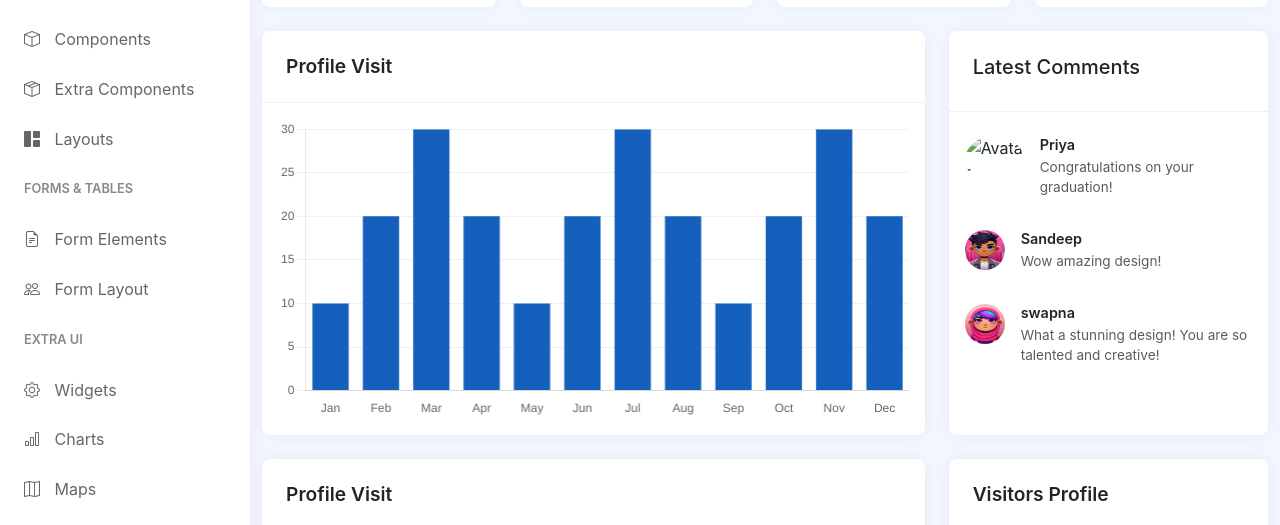
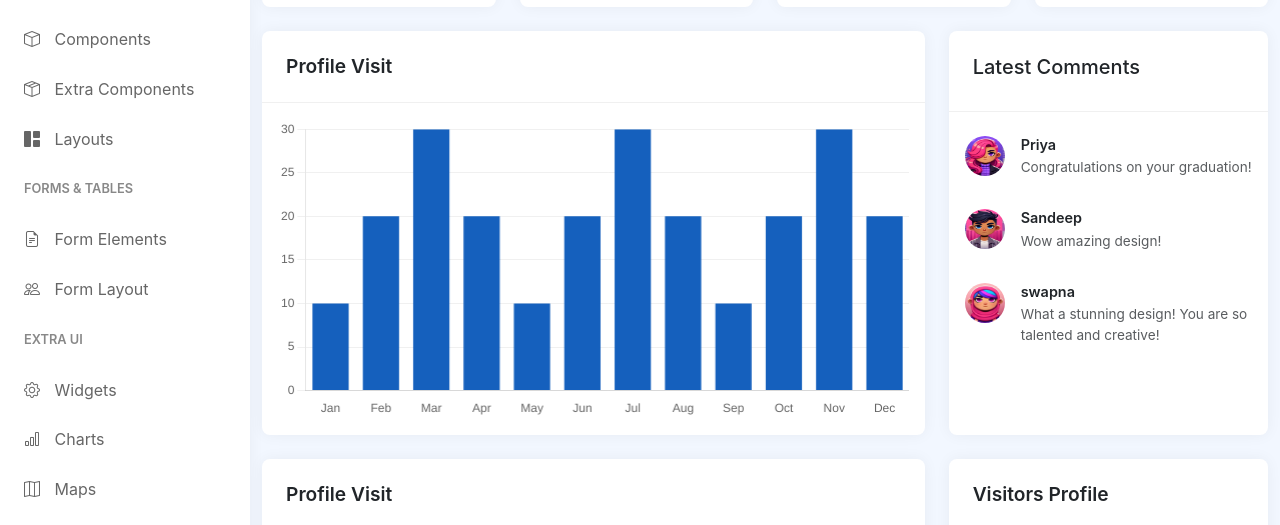
Before and after one commit to Balajinaga007/demo007, a plain HTML site: page index.html in a window 1280 px wide. Shown: the part 220-745 px from the top of the page. Drawn offline with nearby package versions, Linux system fonts and the light colour scheme.

Commit message:
index.html

```diff
--- a/index.html
+++ b/index.html
@@ -148,7 +148,7 @@
                                 <div class="comment-list">
                                     <div class="comment-item d-flex mb-3">
                                         <div class="avatar">
-                                            <img src="11.jpg" alt="Avatar" class="rounded-circle" width="40" height="40">
+                                            <img src="images/11.jpg" alt="Avatar" class="rounded-circle" width="40" height="40">
                                         </div>
                                         <div class="ms-3">
                                             <h6 class="mb-1">Priya</h6>
```
